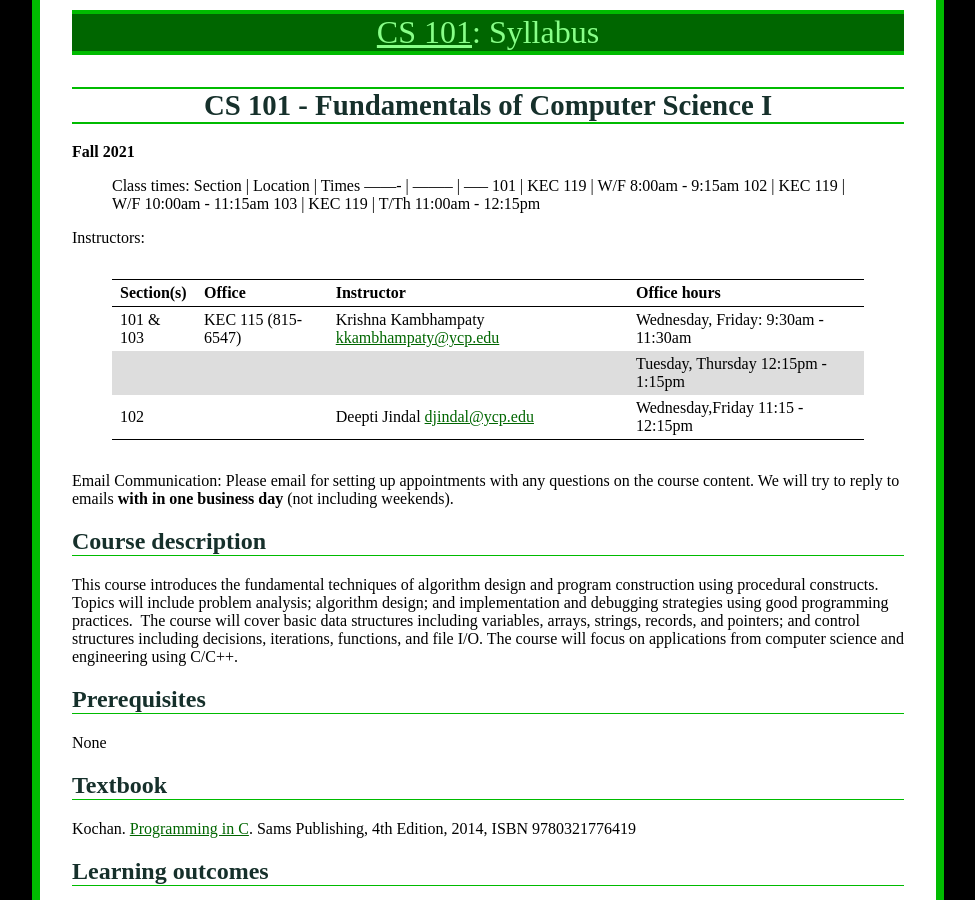
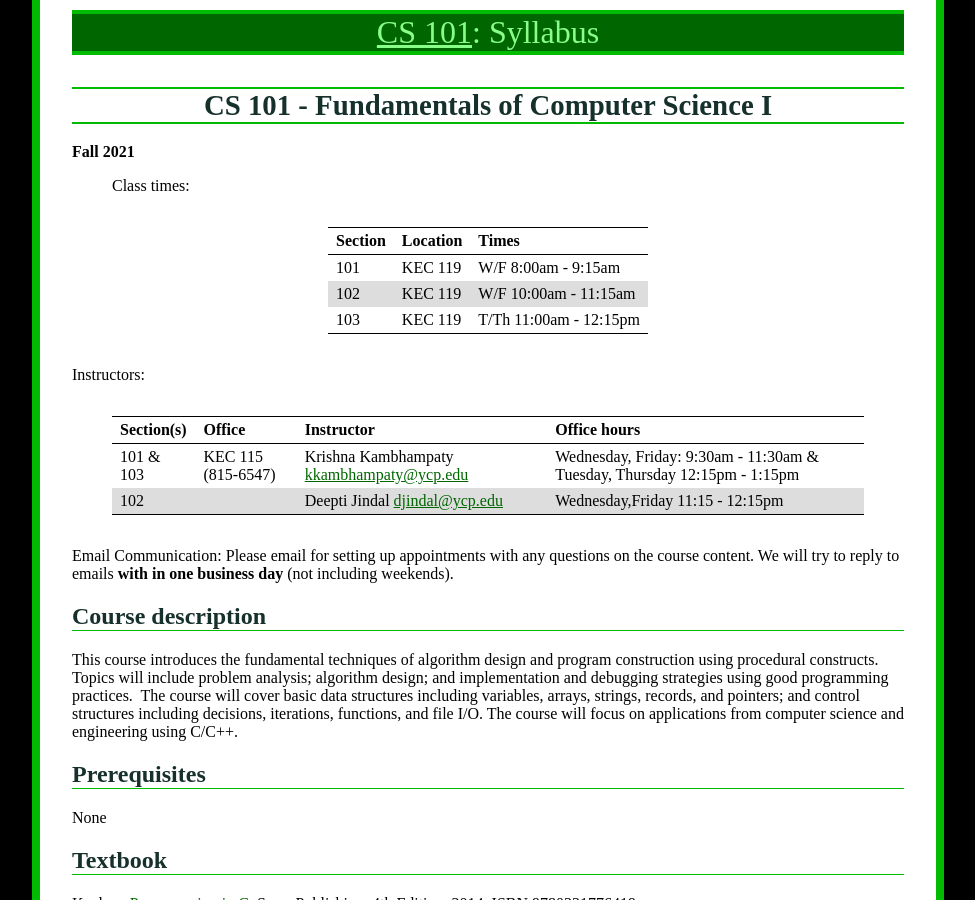
Before and after one commit to ycpcs/cs101-fall2021, a Jekyll site: the page built from syllabus.md, in a window 1280 px wide and 900 px high. Shown: the whole window, without its empty margins (152-1127 px from the left). Built offline with Jekyll 4.4.1, drawn with Linux system fonts in a browser that asks for light colours.

```diff
--- a/syllabus.md
+++ b/syllabus.md
@@ -10,6 +10,7 @@ CS 101 - Fundamentals of Computer Science I
 
 
 >Class times:
+
 > Section | Location | Times
 > ------- | -------- | -----
 > 101 | KEC 119 | W/F 8:00am - 9:15am
@@ -20,8 +21,7 @@ Instructors:
 
 > Section(s)|Office| Instructor| Office hours
 > ---------- | ---------- | ------------- | ----------
-> 101 & 103 |KEC 115 (815-6547)| Krishna Kambhampaty <kkambhampaty@ycp.edu> | Wednesday, Friday: 9:30am - 11:30am
->			|				   |											| Tuesday, Thursday 12:15pm - 1:15pm
+> 101 & 103 |KEC 115 (815-6547)| Krishna Kambhampaty <kkambhampaty@ycp.edu> | Wednesday, Friday: 9:30am - 11:30am & Tuesday, Thursday 12:15pm - 1:15pm
 > 102       |				   | Deepti Jindal <djindal@ycp.edu> 			| Wednesday,Friday 11:15 - 12:15pm
 
 
```
